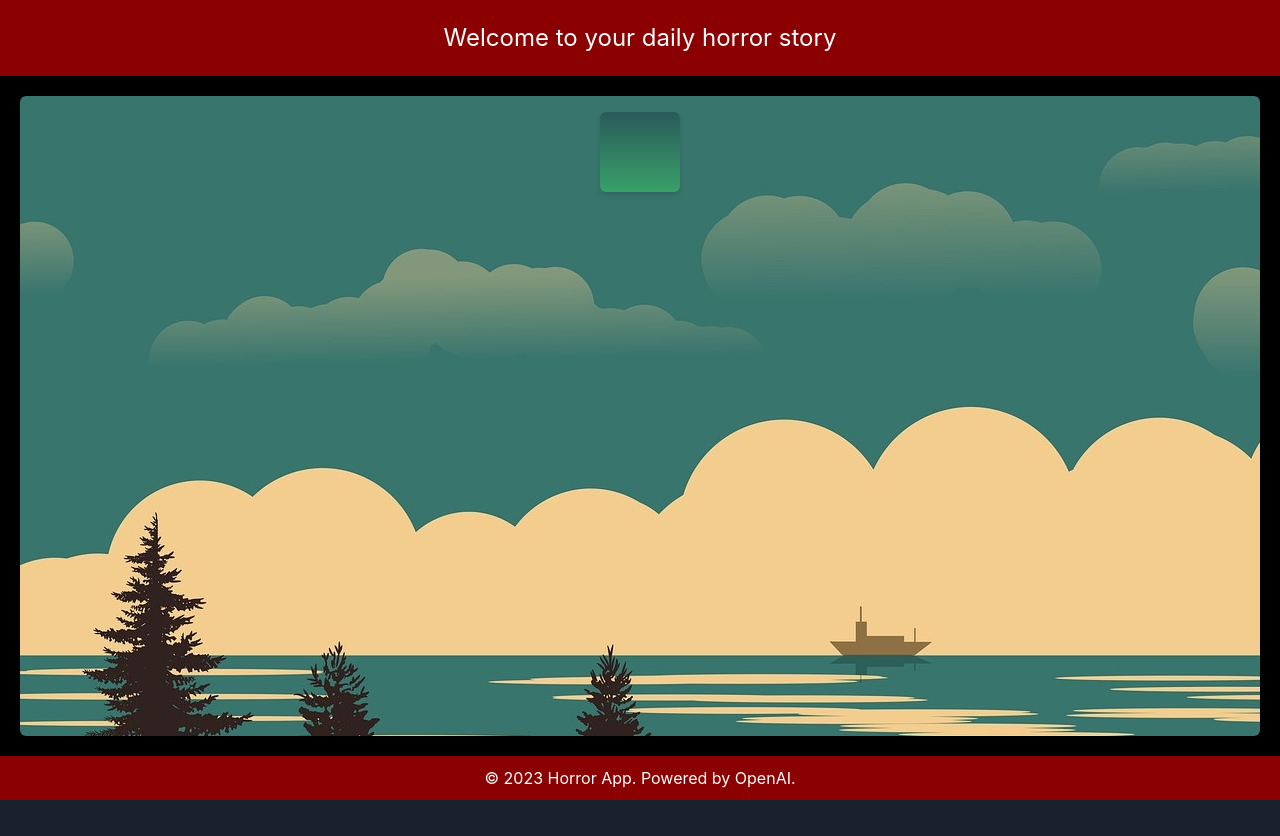
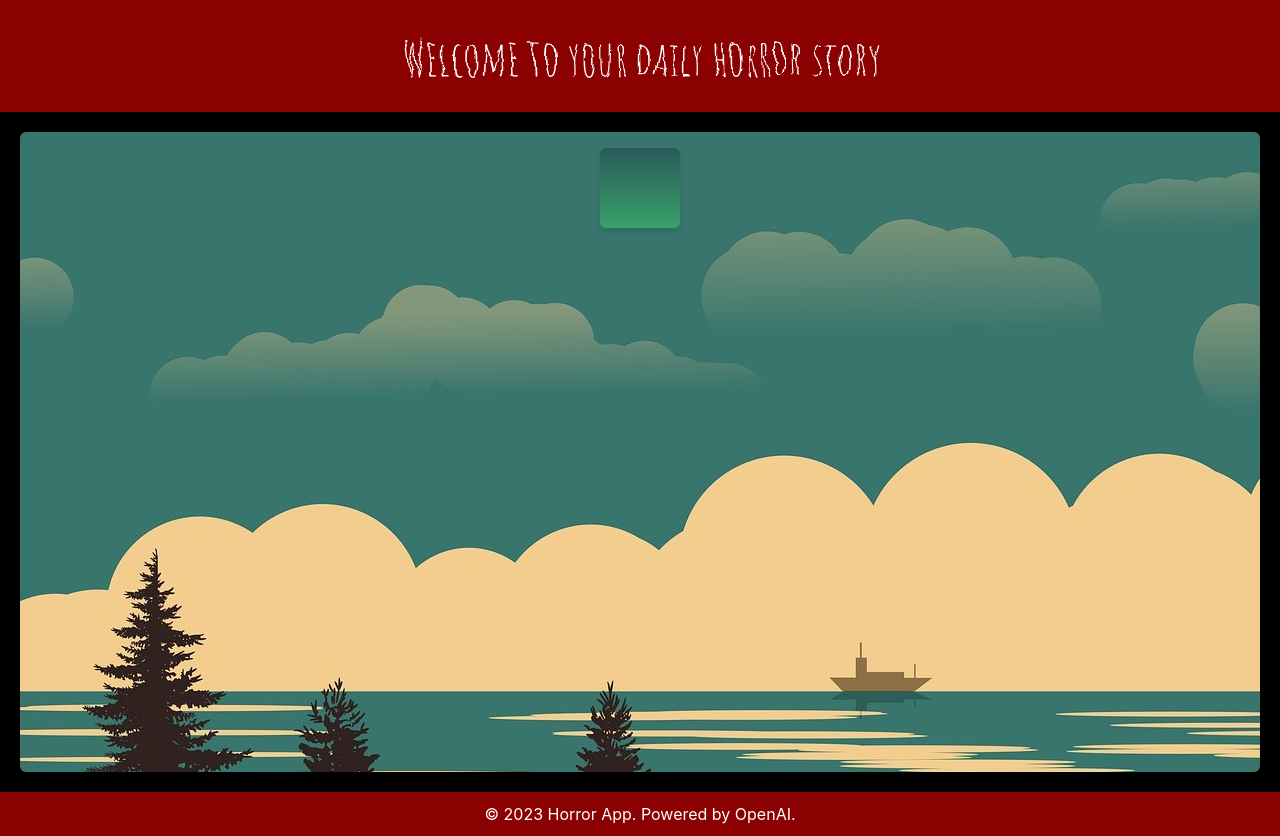
Before and after one commit to mproistak/story-teller, a Next.js app: page / in a window 1280 px wide. Before the commit the page ends 800 px from the top, so only its background shows below. Built offline with nearby package versions, Linux system fonts and the light colour scheme; no server answers.

Commit message:
Added squiggly effect to header title

```diff
--- a/package.json
+++ b/package.json
@@ -19,13 +19,16 @@
     "@vercel/analytics": "^0.1.11",
     "@vercel/edge": "^0.3.2",
     "eslint": "8.38.0",
+    "eslint-config-next": "13.3.0",
     "eventsource-parser": "^0.0.5",
-    "eslint-config-next": "13.3.0",
     "framer-motion": "^10.13.0",
     "fs": "0.0.1-security",
     "next": "13.4.1",
     "react": "18.2.0",
     "react-dom": "18.2.0",
     "typescript": "5.0.4"
+  },
+  "devDependencies": {
+    "sass": "^1.66.1"
   }
 }
--- a/src/pages/_app.tsx
+++ b/src/pages/_app.tsx
@@ -5,6 +5,7 @@ import { ChakraProvider } from '@chakra-ui/react';
 import Layout from '../layout/Layout';
 import theme from '../theme';
 import '../styles/globals.css';
+import '../styles/index.scss';
 
 function MyApp({ Component, pageProps }: AppProps) {
   const router = useRouter();
--- a/src/pages/index.tsx
+++ b/src/pages/index.tsx
@@ -61,7 +61,38 @@ const HorrorPage = () => {
   return (
     <div className="horror-page">
       <header className="horror-header">
-        <h1>Welcome to your daily horror story</h1>
+        <h1 className="horror-title">Welcome to your daily horror story</h1>
+        <div style={{ display: 'none' }}>
+          <svg xmlns="http://www.w3.org/2000/svg" version="1.1">
+            <defs>
+              <filter id="squiggly-0">
+                <feTurbulence
+                  id="turbulence"
+                  baseFrequency="0.02"
+                  numOctaves="3"
+                  result="noise"
+                  seed="0"
+                />
+                <feDisplacementMap
+                  id="displacement"
+                  in="SourceGraphic"
+                  in2="noise"
+                  scale="6"
+                />
+              </filter>
+              <filter id="squiggly-1">
+                <feTurbulence
+                  id="turbulence"
+                  baseFrequency="0.02"
+                  numOctaves="3"
+                  result="noise"
+                  seed="1"
+                />
+                <feDisplacementMap in="SourceGraphic" in2="noise" scale="8" />
+              </filter>
+            </defs>
+          </svg>
+        </div>
       </header>
       <main className="horror-content">
         <Box
--- /dev/null
+++ b/src/styles/index.scss
@@ -0,0 +1,25 @@
+@import url('https://fonts.googleapis.com/css?family=Amatic+SC:400,700');
+.horror-header h1 {
+  font-family: 'Amatic SC', sans-serif;
+  font-size: 3rem;
+  animation: squiggly-anim 1s linear infinite;
+  display: inline-block;
+  vertical-align: middle;
+  width: 100%;
+  outline: none;
+  text-align: center;
+}
+body {
+  line-height: 100vh;
+  background: #111;
+  color: #fff;
+}
+
+@keyframes squiggly-anim {
+  0% {
+    filter: url('#squiggly-0');
+  }
+  25% {
+    filter: url('#squiggly-1');
+  }
+}
```
Also changed, not shown: 1 other file (tests, documents, lock files or other folders).
